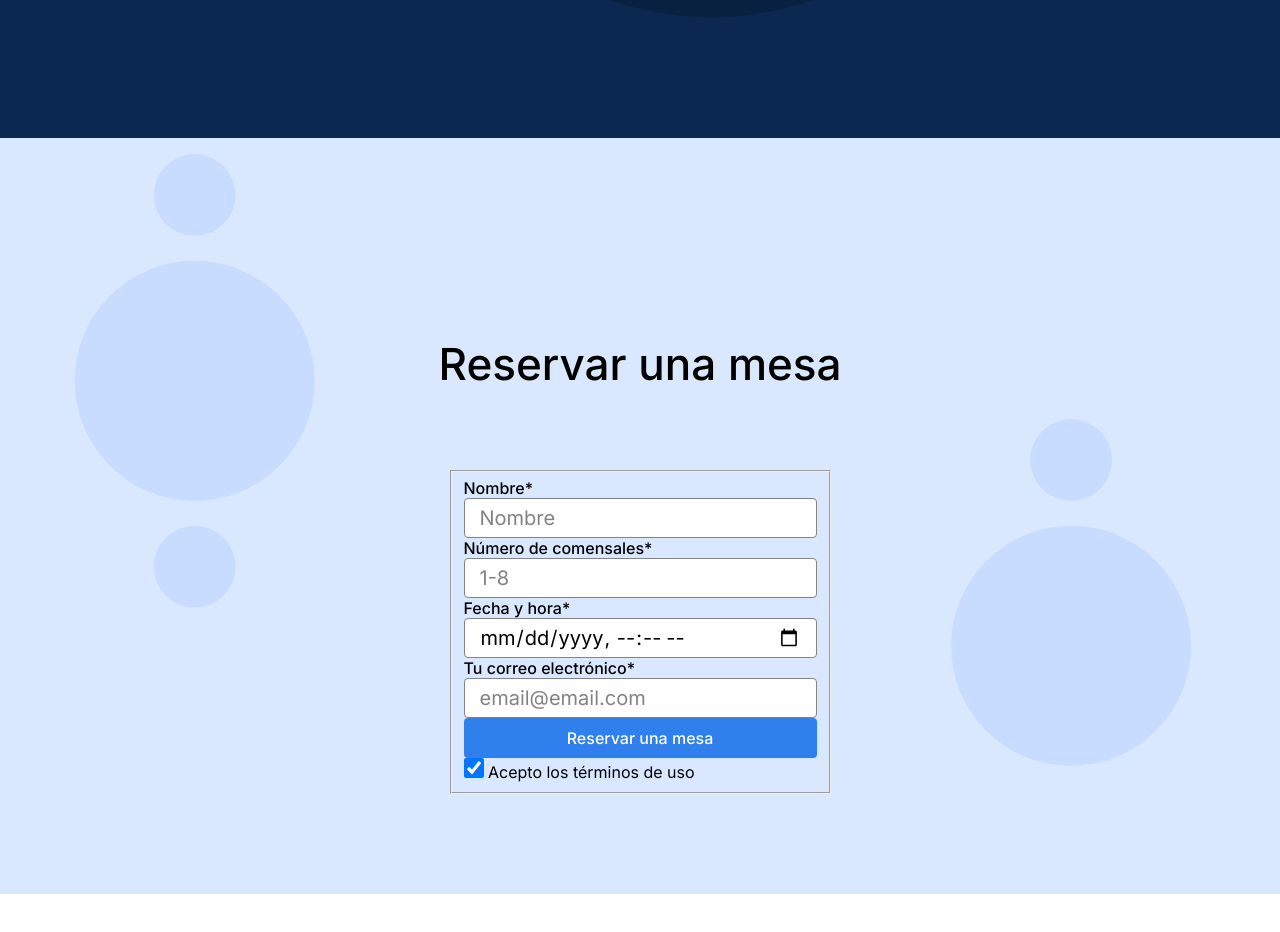
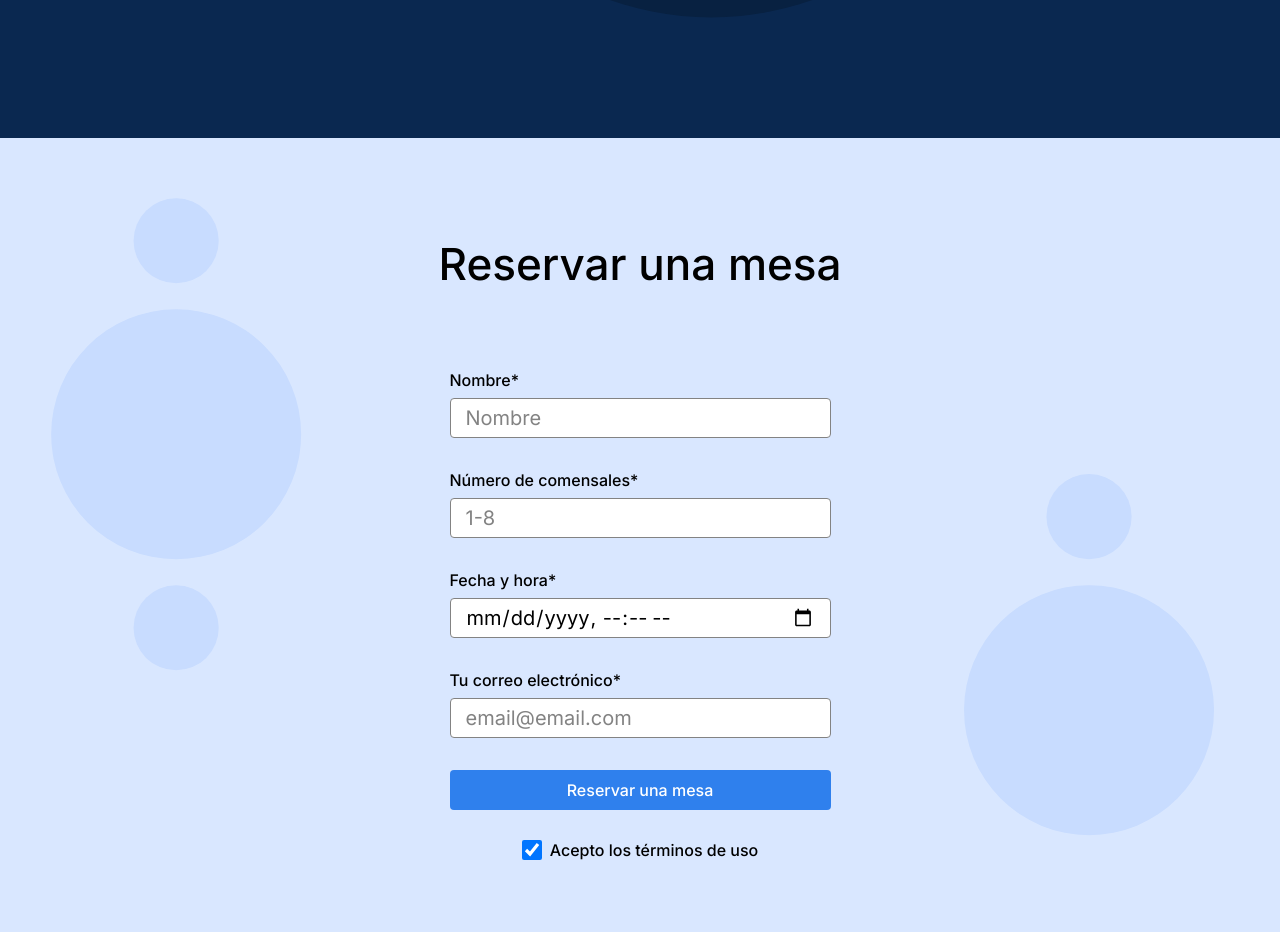
Before and after one commit to omar-mirez/web_project_coffeeshop, a plain HTML site: page index.html in a window 1280 px wide. Shown: the part 1580-2512 px from the top of the page. Before the commit the page ends 2474 px from the top, so only its background shows below. Drawn offline with Linux system fonts and the light colour scheme.

Commit message:
correccion de clases y margenes

```diff
--- a/index.html
+++ b/index.html
@@ -113,71 +113,62 @@
             action="/procesar-reserva"
             method="POST"
           >
-            <fieldset class="reservation__fieldset">
-              <label for="name" class="reservation__label">Nombre*</label>
-              <input
+            <fieldset class="form__fieldset">
+              <label for="name" class="form__label"
+                >Nombre*<input
                   type="text"
                   id="name"
                   name="name"
-                class="reservation__input"
+                  class="form__input"
                   placeholder="Nombre"
                   required
-              />
+              /></label>
 
-              <label for="guests" class="reservation__label"
-                >Número de comensales*</label
-              >
-              <input
+              <label for="guests" class="form__label"
+                >Número de comensales*<input
                   type="number"
                   id="guests"
                   name="guests"
-                class="reservation__input"
+                  class="form__input"
                   placeholder="1-8"
                   min="1"
                   max="8"
                   required
-              />
+              /></label>
 
-              <label for="datetime" class="reservation__label"
-                >Fecha y hora*</label
-              >
-              <input
+              <label for="datetime" class="form__label"
+                >Fecha y hora*<input
                   type="datetime-local"
                   id="datetime"
                   name="datetime"
-                class="reservation__input"
+                  class="form__input"
                   required
-              />
+              /></label>
 
-              <label for="email" class="reservation__label"
-                >Tu correo electrónico*</label
-              >
-              <input
+              <label for="email" class="form__label"
+                >Tu correo electrónico*<input
                   type="email"
                   id="email"
                   name="email"
-                class="reservation__input"
+                  class="form__input"
                   placeholder="email@email.com"
                   required
-              />
+              /></label>
 
-              <button type="submit" class="reservation__button">
+              <button type="submit" class="form__button">
                 Reservar una mesa
               </button>
 
-              <div class="reservation__checkbox-group">
+              <label for="terms" class="form__checkbox-label form__label">
                 <input
                   type="checkbox"
                   id="terms"
                   name="terms"
-                  class="reservation__checkbox"
+                  class="form__checkbox"
                   checked
                   required
-                />
-                <label for="terms" class="reservation__checkbox-label">
-                  Acepto los términos de uso
+                />Acepto los términos de uso
               </label>
-              </div>
             </fieldset>
           </form>
         </section>
--- a/pages/index.css
+++ b/pages/index.css
@@ -163,7 +163,7 @@
   background-repeat: no-repeat;
   background-position: center;
   background-size: cover;
-  padding: 100px 0;
+  padding: 100px 80px 120px;
   font-family: "Inter", sans-serif;
 }
 
@@ -175,32 +175,31 @@
   font-weight: 500;
   line-height: 52px;
   color: #000000;
-  margin-top: 100px;
-  margin-bottom: 80px;
+  margin: 0 auto 80px;
 }
 
 /* 3. Formulario */
 .reservation__form {
-  display: flex;
-  flex-direction: column;
-  align-items: center;
-  gap: 20px;
   max-width: 385px;
   margin: 0 auto;
 }
 
 /* 4. Labels */
-.reservation__label {
+.form__label {
   font-family: "Inter", sans-serif;
   font-size: 16px;
   font-weight: 500;
   line-height: 20px;
   align-self: flex-start;
   color: #000000;
+  margin-bottom: 32px;
+  display: flex;
+  flex-direction: column;
+  gap: 8px;
 }
 
 /* 5. Campos de entrada */
-.reservation__input {
+.form__input {
   width: 100%;
   max-width: 385px;
   height: 40px;
@@ -212,25 +211,25 @@
   box-sizing: border-box;
 }
 
-.reservation__input::placeholder {
+.form__input::placeholder {
   color: #838383;
 }
 
 /* 6. Checkbox */
-.reservation__checkbox-container {
+.form__checkbox-container {
   display: flex;
   align-items: center;
   gap: 12px;
 }
 
-.reservation__checkbox {
+.form__checkbox {
   width: 20px;
   height: 20px;
   border-radius: 2px;
 }
 
 /* 7. Botón */
-.reservation__button {
+.form__button {
   font-family: "Inter", sans-serif;
   width: 100%;
   max-width: 385px;
@@ -243,8 +242,19 @@
   font-weight: 500;
   line-height: 32px;
   cursor: pointer;
+  margin-bottom: 30px;
 }
 
-.reservation__button:hover {
+.form__button:hover {
   opacity: 0.7;
 }
+
+.form__fieldset {
+  border: none;
+  padding: 0;
+}
+
+.form__checkbox-label {
+  justify-content: center;
+  flex-direction: row;
+}
```
Lines whose indentation alone changed are shown as unchanged.
